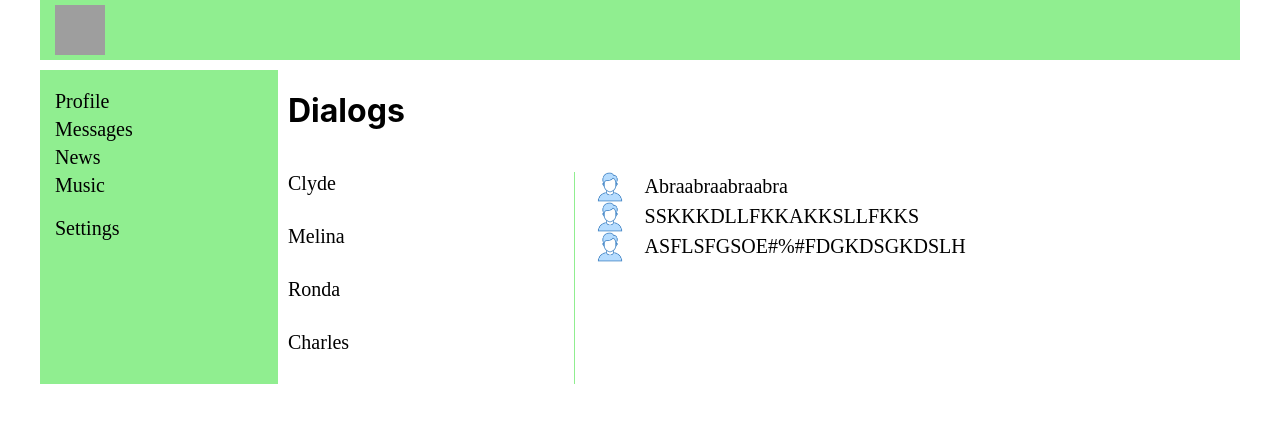
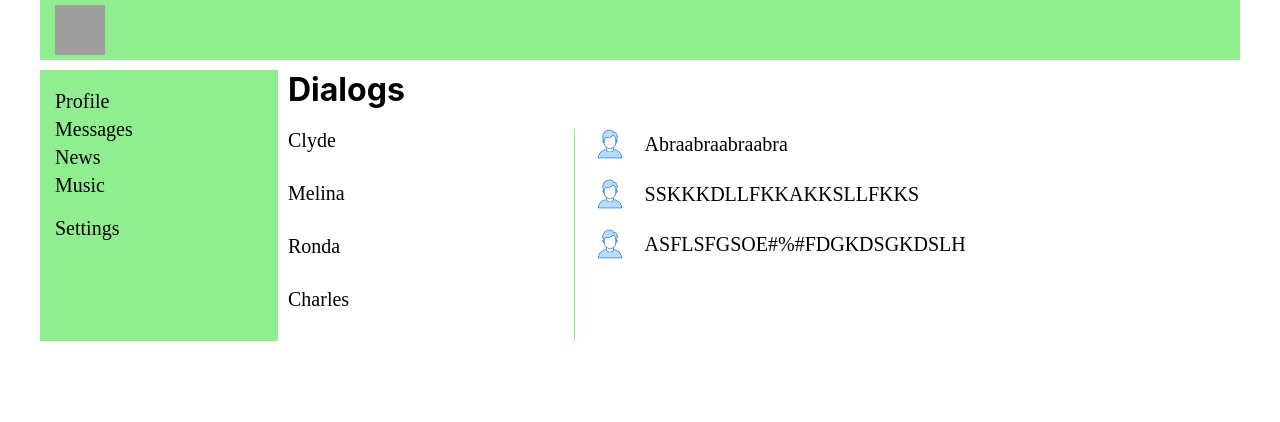
Before and after one commit to BrainSuper/reactJsSamurai, a React (Create React App) app: page /dialogs in a window 1280 px wide. Shown: the top 422 px of the page. Built offline with nearby package versions, Linux system fonts and the light colour scheme; grey boxes are pictures that could not be loaded.

Commit message:
bll to index.js

```diff
--- a/src/App.js
+++ b/src/App.js
@@ -6,7 +6,7 @@ import Profile from "./components/profile/Profile";
 import Dialogs from "./components/dialogs/Dialogs";
 import {BrowserRouter, Routes, Route} from "react-router-dom";
 
-function App() {
+function App({dialogsData, messageData, postData}) {
     return (
         <BrowserRouter>
             <div className="app__wrapper">
@@ -14,8 +14,8 @@ function App() {
                 <Navbar/>
                 <div className='content__wrapper'>
                     <Routes>
-                        <Route path={'/profile'} element={<Profile/>}/>
-                        <Route exact path={'/dialogs'} element={<Dialogs/>}/>
+                        <Route path={'/profile'} element={<Profile postData={postData}/>}/>
+                        <Route exact path={'/dialogs'} element={<Dialogs dialogsData={dialogsData} messageData={messageData}/>}/>
                     </Routes>
 
                     {/*<Profile/>*/}
--- a/src/components/dialogs/Dialogs.jsx
+++ b/src/components/dialogs/Dialogs.jsx
@@ -3,35 +3,18 @@ import classes from './Dialogs.module.css'
 import Message from "./message/Message";
 import Dialog from "./dialog/Dialog";
 
-const Dialogs = () => {
+const Dialogs = ({dialogsData, messageData}) => {
 
-    const dialogsData = [
-        {id: 1, name: 'Clyde'},
-        {id: 2, name: 'Melina'},
-        {id: 3, name: 'Ronda'},
-        {id: 4, name: 'Charles'},
 
-    ]
-    const messageData = [
-        {id: 1, message: 'Abraabraabraabra'},
-        {id: 2, message: 'SSKKKDLLFKKAKKSLLFKKS'},
-        {id: 3, message: 'ASFLSFGSOE#%#FDGKDSGKDSLH'},
-    ]
     return (
         <>
             <h1>Dialogs</h1>
             <div className={classes.dialogs__wrapper}>
                 <div className={classes.dialogs__names}>
-                    <Dialog name={dialogsData[0].name} id={dialogsData[0].id}/>
-                    <Dialog name={dialogsData[1].name} id={dialogsData[1].id}/>
-                    <Dialog name={dialogsData[2].name} id={dialogsData[2].id}/>
-                    <Dialog name={dialogsData[3].name} id={dialogsData[3].id}/>
-
+                    {dialogsData.map(dialog => <Dialog name={dialog.name} id={dialog.id}/>)}
                 </div>
                 <div className={classes.dialogs__messages}>
-                    <Message message={messageData[0].message}/>
-                    <Message message={messageData[1].message}/>
-                    <Message message={messageData[2].message}/>
+                    {messageData.map(message => <Message message={message.message}/>)}
                 </div>
             </div>
         </>
--- a/src/components/dialogs/Dialogs.module.css
+++ b/src/components/dialogs/Dialogs.module.css
@@ -1,3 +1,7 @@
+h1 {
+    margin: 0;
+    padding: 0;
+}
 .dialogs__wrapper {
     display: flex;
     justify-content: flex-start;
@@ -13,7 +17,6 @@
 }
 
 
-
 .dialogs__messages {
     margin-left: 20px;
     margin-top: 20px;
--- a/src/components/dialogs/message/Message.module.css
+++ b/src/components/dialogs/message/Message.module.css
@@ -2,6 +2,7 @@
     display: flex;
     justify-content: flex-start;
     align-items: center;
+    margin-bottom: 20px;
 }
 
 .dialogs__message img {
--- a/src/components/profile/Profile.jsx
+++ b/src/components/profile/Profile.jsx
@@ -2,7 +2,7 @@ import React from 'react';
 import classes from './Profile.module.css'
 import MyPosts from "./myPosts/MyPosts";
 import ProfileInfo from "./profileInfo/ProfileInfo";
-const Profile = () => {
+const Profile = ({postData}) => {
     return (
         <div>
             <div className={classes.app__content__img}>
@@ -14,7 +14,7 @@ const Profile = () => {
                 <input type="text" placeholder='your news'/>
                 <button>Send</button>
             </form>
-        <MyPosts/>
+        <MyPosts postData={postData}/>
         </div>
     );
 };
--- a/src/components/profile/myPosts/MyPosts.jsx
+++ b/src/components/profile/myPosts/MyPosts.jsx
@@ -2,18 +2,11 @@ import React from 'react';
 import classes from "./MyPosts.module.css";
 import Post from "./post/Post";
 
-const MyPosts = () => {
-    const postData= [
-        {id: 1, post: 'This is first post'},
-        {id: 2, post: 'This is second post'},
-        {id: 3, post: 'This is third post'},
-    ]
+const MyPosts = ({postData}) => {
+
     return (
         <div className={classes.app__posts}>
-            <Post message={postData[0].post}/>
-            <Post message={postData[1].post}/>
-            <Post message={postData[2].post}/>
-
+            {postData.map(post => <Post message={post.post}/>)}
         </div>
     );
 };
--- a/src/index.js
+++ b/src/index.js
@@ -3,11 +3,27 @@ import ReactDOM from 'react-dom/client';
 import './index.css';
 import App from './App';
 import reportWebVitals from './reportWebVitals';
+const dialogsData = [
+    {id: 1, name: 'Clyde'},
+    {id: 2, name: 'Melina'},
+    {id: 3, name: 'Ronda'},
+    {id: 4, name: 'Charles'},
 
+]
+const messageData = [
+    {id: 1, message: 'Abraabraabraabra'},
+    {id: 2, message: 'SSKKKDLLFKKAKKSLLFKKS'},
+    {id: 3, message: 'ASFLSFGSOE#%#FDGKDSGKDSLH'},
+]
+const postData= [
+    {id: 1, post: 'This is first post'},
+    {id: 2, post: 'This is second post'},
+    {id: 3, post: 'This is third post'},
+]
 const root = ReactDOM.createRoot(document.getElementById('root'));
 root.render(
   <React.StrictMode>
-    <App />
+    <App dialogsData={dialogsData} messageData={messageData} postData={postData}/>
   </React.StrictMode>
 );
 
```
